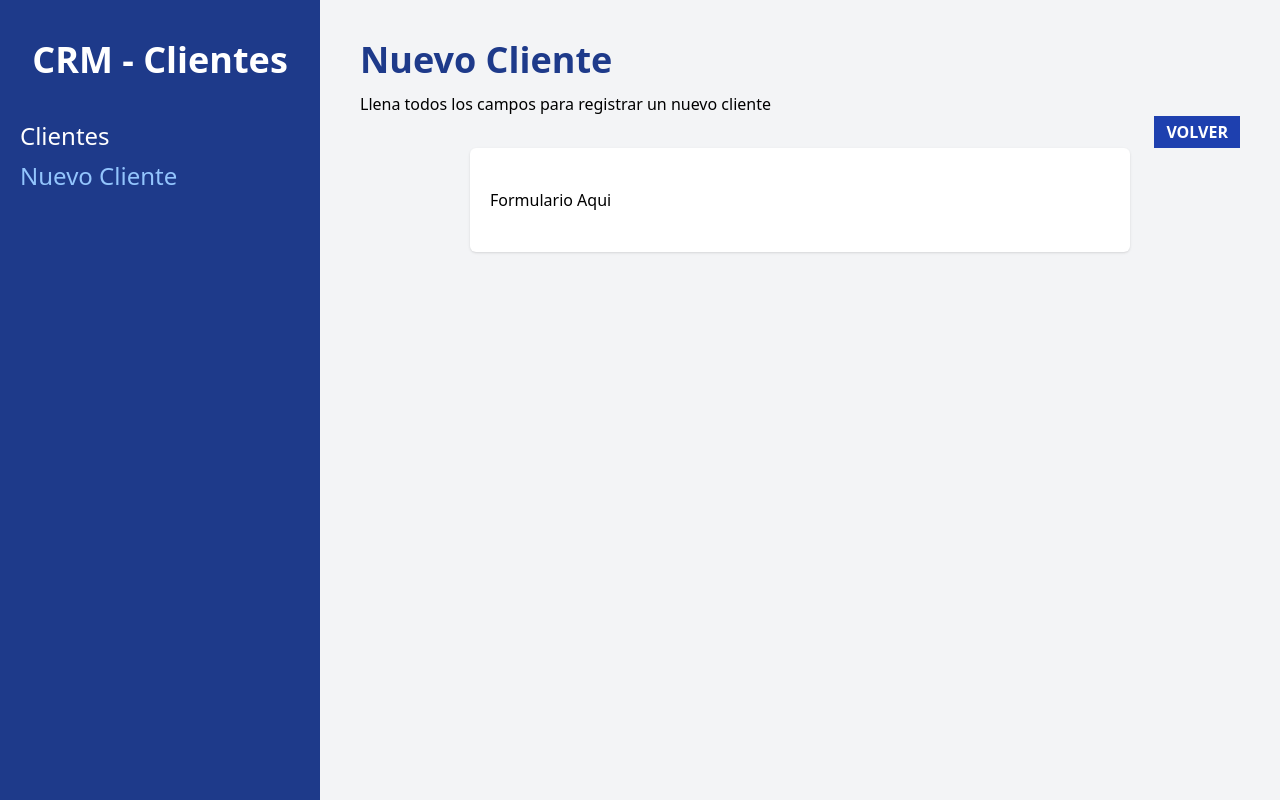
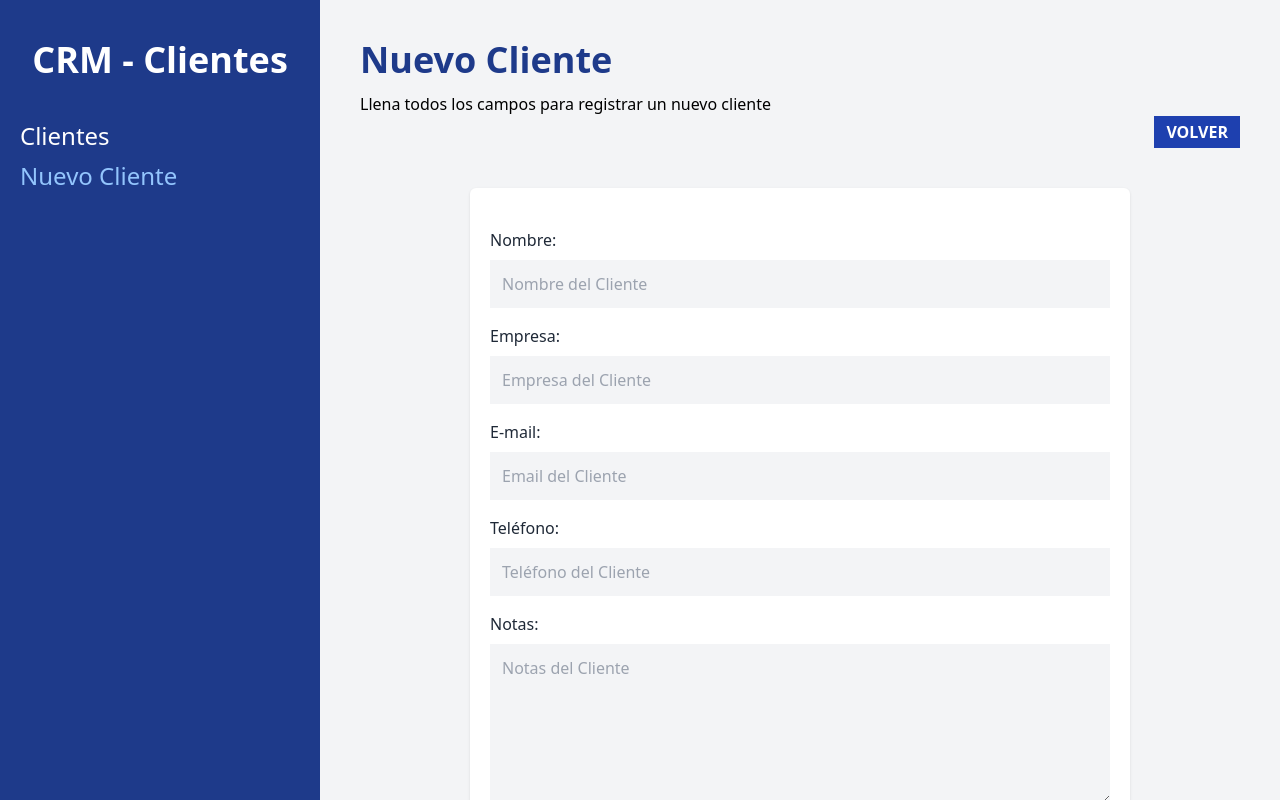
Before and after one commit to xandro2021/proyectoReact04, a React (Vite) app: page /clientes/nuevo in a window 1280 px wide. Built offline with nearby package versions, Linux system fonts and the light colour scheme.

Commit message:
Introduction to actions for Forms

```diff
--- /dev/null
+++ b/src/components/Formulario.jsx
@@ -0,0 +1,77 @@
+const Formulario = ({cliente}) => {
+    return (
+        <>
+            <div className="mb-4">
+                <label
+                    className="text-gray-800"
+                    htmlFor="nombre"
+                >Nombre:</label>
+                <input
+                    id="nombre"
+                    type="text"
+                    className="mt-2 block w-full p-3 bg-gray-100"
+                    placeholder="Nombre del Cliente"
+                    name="nombre"
+                />
+            </div>
+            <div className="mb-4">
+                <label
+                    className="text-gray-800"
+                    htmlFor="empresa"
+                >Empresa:</label>
+                <input
+                    id="empresa"
+                    type="text"
+                    className="mt-2 block w-full p-3 bg-gray-100"
+                    placeholder="Empresa del Cliente"
+                    name="empresa"
+                />
+            </div>
+
+            <div className="mb-4">
+                <label
+                    className="text-gray-800"
+                    htmlFor="email"
+                >E-mail:</label>
+                <input
+                    id="email"
+                    type="email"
+                    className="mt-2 block w-full p-3 bg-gray-100"
+                    placeholder="Email del Cliente"
+                    name="email"
+                />
+            </div>
+
+            <div className="mb-4">
+                <label
+                    className="text-gray-800"
+                    htmlFor="telefono"
+                >Teléfono:</label>
+                <input
+                    id="telefono"
+                    type="tel"
+                    className="mt-2 block w-full p-3 bg-gray-100"
+                    placeholder="Teléfono del Cliente"
+                    name="telefono"
+                />
+            </div>
+
+            <div className="mb-4">
+                <label
+                    className="text-gray-800"
+                    htmlFor="notas"
+                >Notas:</label>
+                <textarea
+                    as="textarea"
+                    id="notas"
+                    type="text"
+                    className="mt-2 block w-full p-3 bg-gray-100 h-40 align-self"
+                    placeholder="Notas del Cliente"
+                    name="notas"
+                />
+            </div>
+        </>
+    )
+}
+
+export default Formulario
--- a/src/main.jsx
+++ b/src/main.jsx
@@ -4,7 +4,7 @@
 import { createBrowserRouter, RouterProvider } from 'react-router-dom';
 
 import Layout from './components/Layout';
-import NuevoCliente from './pages/NuevoCliente';
+import NuevoCliente, { action as nuevoClienteAction } from './pages/NuevoCliente';
 import Index, { loader as clientesLoader } from './pages/Index';
 
 const router = createBrowserRouter([
@@ -19,7 +19,8 @@
       },
       {
         path: '/clientes/nuevo',
-        element: <NuevoCliente />
+        element: <NuevoCliente />,
+        action: nuevoClienteAction
       }
     ]
   },
--- a/src/pages/NuevoCliente.jsx
+++ b/src/pages/NuevoCliente.jsx
@@ -1,4 +1,11 @@
-import { useNavigate } from 'react-router-dom';
+import { useNavigate, Form } from 'react-router-dom';
+import Formulario from '../components/Formulario';
+
+export function action() {
+  console.log('Submit al Formulario');
+
+  return null;
+}
 
 const NuevoCliente = () => {
 
@@ -17,10 +24,20 @@
         >Volver</button>
       </div>
 
-      <div className="bg-white shadow rounded-md md:w-3/4 mx-auto px-5 py-10">
-        <p>
-          Formulario Aqui
-        </p>
+      <div className="bg-white shadow rounded-md md:w-3/4 mx-auto px-5 py-10 mt-10">
+
+        <Form
+          method="post"
+        >
+          <Formulario />
+
+          <input
+            type="submit"
+            className="mt-5 w-full bg-blue-800 p-3 uppercase font-bold text-white text-lg"
+            value="Registrar Cliente"
+          />
+        </Form>
+
       </div>
     </>
   );
```
Also changed, not shown: 1 other file (tests, documents, lock files or other folders).
